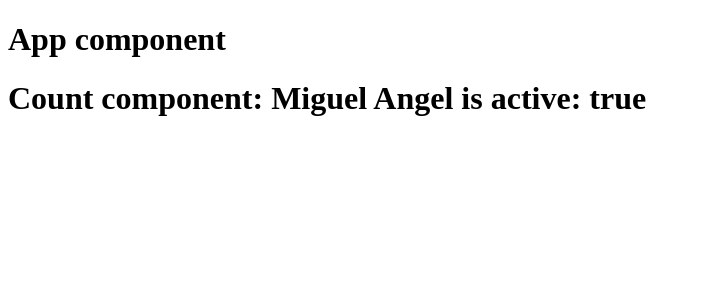
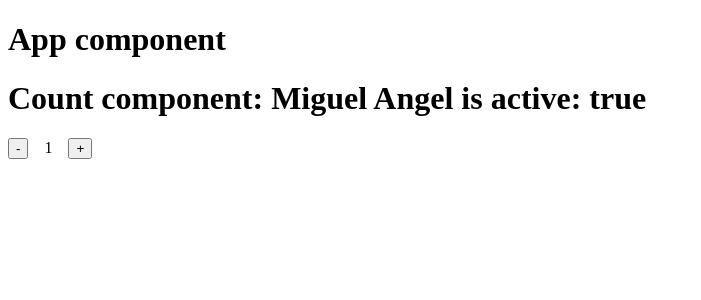
Before and after one commit to MigueAJM/backlog-frontend, an Angular app: page / in a window 1280 px wide. Shown: the top 300 px of the page, without its empty margins (0-701 px from the left). Built offline with nearby package versions, Linux system fonts and the light colour scheme.

Commit message:
Event binding o enlace de evento

```diff
--- a/src/app/count/count.component.html
+++ b/src/app/count/count.component.html
@@ -1 +1,7 @@
 <h1>Count component: {{ name }} is active: {{ person.active }}</h1>
+
+<button (click)="decrement()">-</button>
+<!-- * <button (click)="number = number - 1">-</button> * -->
+<span>{{ number }}</span>
+<!-- * <button (click)="number = number + 1">+</button> * -->
+<button (click)="increment()">+</button>
--- a/src/app/count/count.component.sass
+++ b/src/app/count/count.component.sass
@@ -0,0 +1,2 @@
+span
+    padding: 0 1rem
--- a/src/app/count/count.component.ts
+++ b/src/app/count/count.component.ts
@@ -23,4 +23,14 @@ export class CountComponent implements OnInit {
         age: 23,
         active: true
     }
+
+    number: number = 1
+
+    decrement() {
+      this.number--
+    }
+
+    increment(){
+      this.number++
+    }
 }
```
Also changed, not shown: 1 other file (tests, documents, lock files or other folders).
